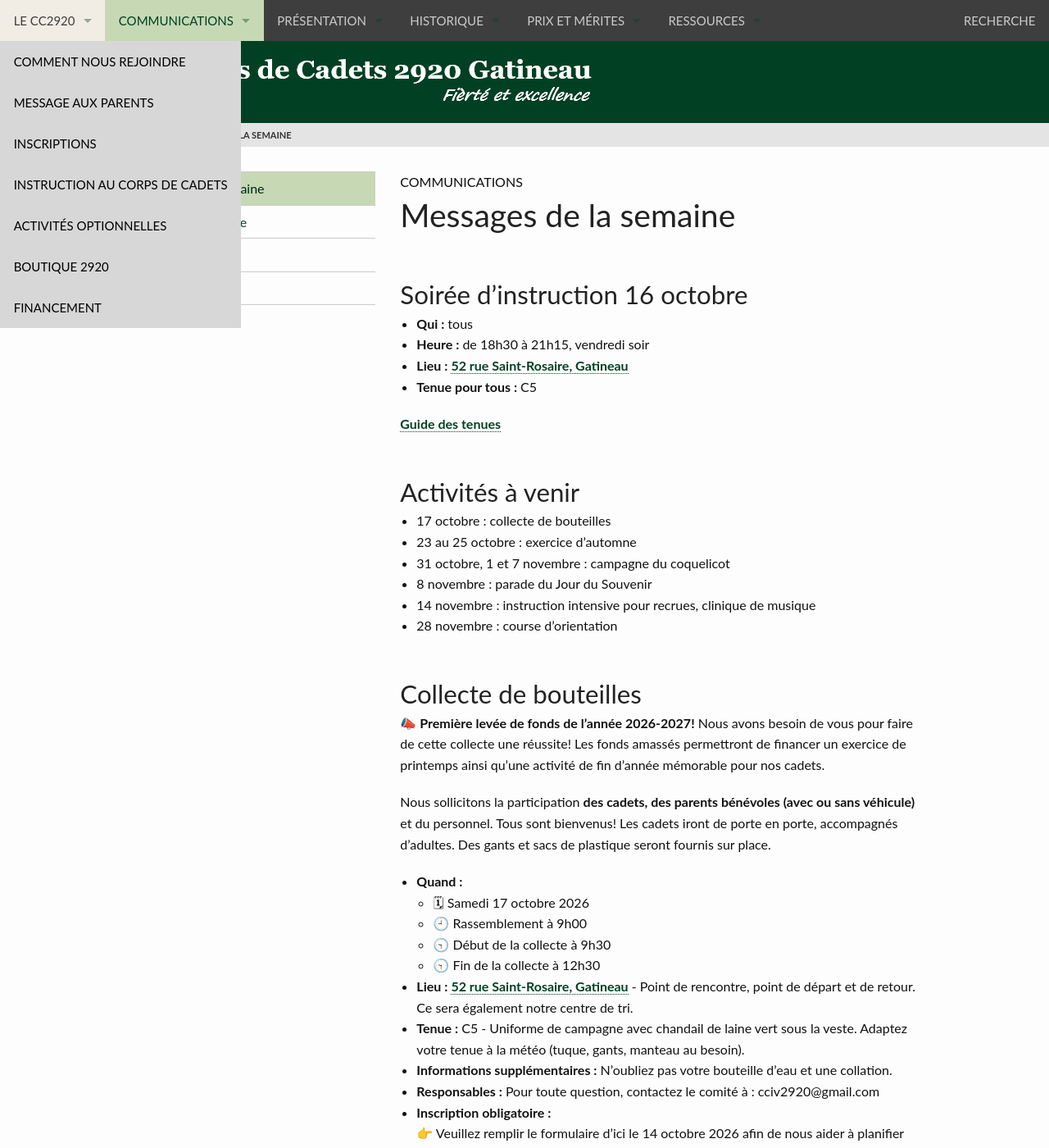
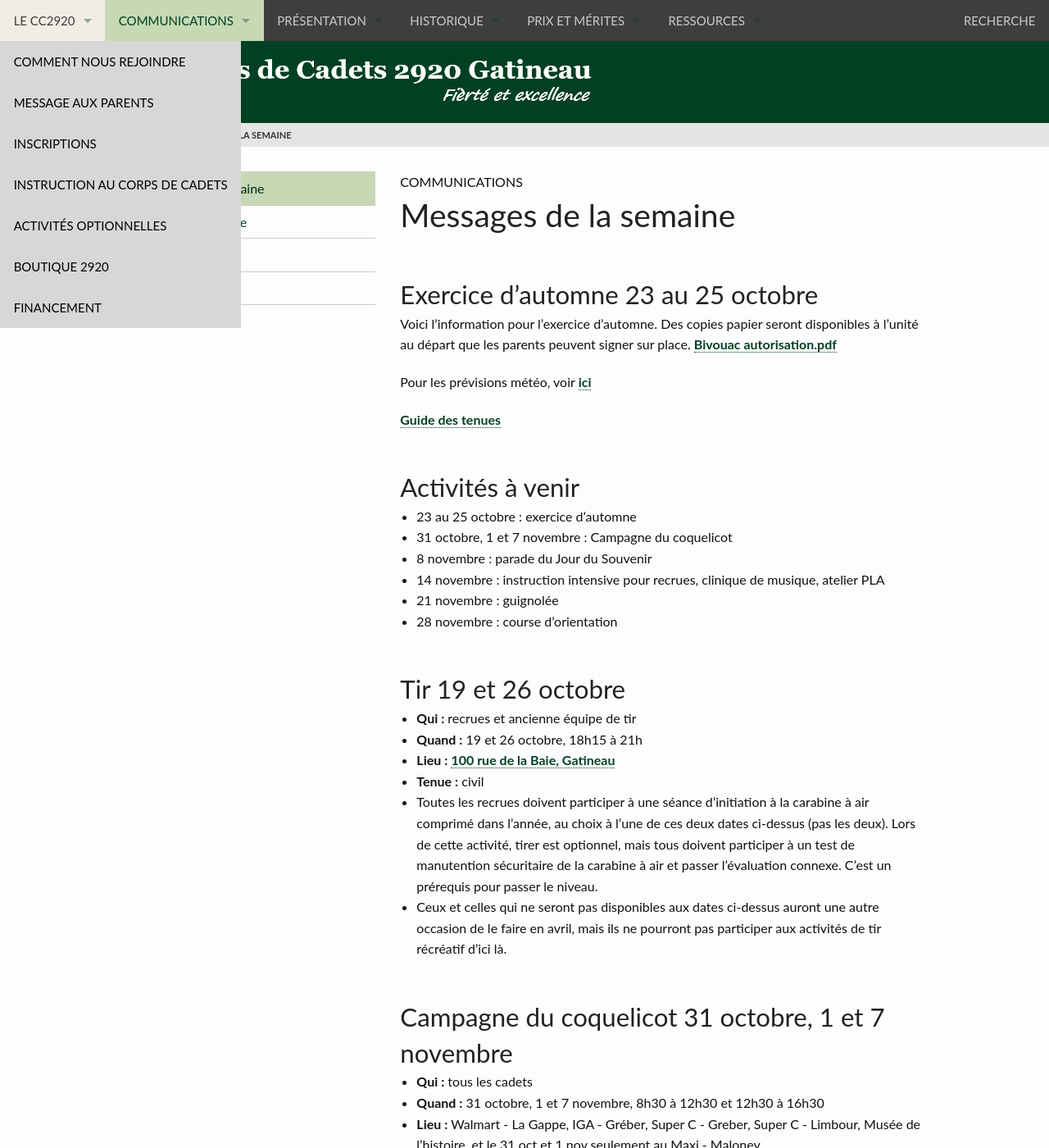
Before and after one commit to CC2920/web, a Jekyll site: the page built from _communications/messages.md, in a window 1280 px wide and 1400 px high. Shown: the whole window at 82% size. Built offline with Jekyll 4.4.1, drawn with Linux system fonts in a browser that asks for light colours; some of the changed text lies outside the part shown.

Commit message:
Messages de la semaine - 23 octobre
Updated the messages for upcoming events, including the autumn exercise and shooting sessions. Removed outdated information and added details for new activities.

```diff
--- a/_communications/messages.md
+++ b/_communications/messages.md
@@ -3,71 +3,56 @@ title:  "Messages de la semaine"
 layout: "messages"
 ---
 
-## Soirée d’instruction 16 octobre
-- **Qui :** tous
-- **Heure :** de 18h30 à 21h15, vendredi soir
-- **Lieu :** [52 rue Saint-Rosaire, Gatineau](https://maps.app.goo.gl/s8CkVfUYvJYYVzY17)
-- **Tenue pour tous :** C5
+## Exercice d’automne 23 au 25 octobre
+Voici l’information pour l’exercice d’automne. Des copies papier seront disponibles à l’unité au départ que les parents peuvent signer sur place. [Bivouac autorisation.pdf](https://1drv.ms/b/c/eec907a8a97cc844/IQBPtXJF9LkSTIVnNe_XpgklAblEy8aU7zELRptZXPMY8TI?e=GfQXoY)
+
+Pour les prévisions météo, voir [ici](https://www.meteomedia.com/fr/ville/ca/quebec/ripon/7-jours)
 
 [Guide des tenues](https://cc2920.us21.list-manage.com/track/click?u=eadebede776501f499284ae20&id=d92d722dc9&e=0b8a47f805)
 
 
 ## Activités à venir
-- 17 octobre : collecte de bouteilles
 - 23 au 25 octobre : exercice d’automne
-- 31 octobre, 1 et 7 novembre : campagne du coquelicot
+- 31 octobre, 1 et 7 novembre : Campagne du coquelicot
 - 8 novembre : parade du Jour du Souvenir
-- 14 novembre : instruction intensive pour recrues, clinique de musique
+- 14 novembre : instruction intensive pour recrues, clinique de musique, atelier PLA
+- 21 novembre : guignolée
 - 28 novembre : course d’orientation
 
 
-## Collecte de bouteilles
-**📣 Première levée de fonds de l’année 2026-2027!**
-Nous avons besoin de vous pour faire de cette collecte une réussite! Les fonds amassés permettront de financer un exercice de printemps ainsi qu’une activité de fin d’année mémorable pour nos cadets.
-
-Nous sollicitons la participation **des cadets, des parents bénévoles (avec ou sans véhicule)** et du personnel. Tous sont bienvenus! Les cadets iront de porte en porte, accompagnés d’adultes. Des gants et sacs de plastique seront fournis sur place.
-
-- **Quand :**
-  - 🗓 Samedi 17 octobre 2026
-  - 🕘 Rassemblement à 9h00
-  - 🕤 Début de la collecte à 9h30
-  - 🕤 Fin de la collecte à 12h30
-- **Lieu :** [52 rue Saint-Rosaire, Gatineau](https://maps.app.goo.gl/s8CkVfUYvJYYVzY17) - Point de rencontre, point de départ et de retour. Ce sera également notre centre de tri.
-- **Tenue :** C5 - Uniforme de campagne avec chandail de laine vert sous la veste. Adaptez votre tenue à la météo (tuque, gants, manteau au besoin).
-- **Informations supplémentaires :**  N'oubliez pas votre bouteille d’eau et une collation.
-- **Responsables :** Pour toute question, contactez le comité à : cciv2920@gmail.com
-- **Inscription obligatoire :** <br />
-👉 Veuillez remplir le formulaire d’ici le 14 octobre 2026 afin de nous aider à planifier les équipes: [Formulaire de participation](https://forms.gle/eXNEztvEjWq2ZRM67)
-
-🙏 Merci à l’avance pour votre précieuse collaboration! Votre contribution est importante pour nos cadets.
-
-
-## Exercice d’automne 23 au 25 octobre
-Voici l’information pour l’exercice d’automne. Des copies papier seront disponibles à l’unité les vendredi soirs.
-[Bivouac autorisation.pdf](https://1drv.ms/b/c/eec907a8a97cc844/IQBPtXJF9LkSTIVnNe_XpgklAblEy8aU7zELRptZXPMY8TI?e=GfQXoY)
+## Tir 19 et 26 octobre
+- **Qui :** recrues et ancienne équipe de tir
+- **Quand :** 19 et 26 octobre, 18h15 à 21h
+- **Lieu :** [100 rue de la Baie, Gatineau](https://maps.app.goo.gl/DnFTU7ALrTDhjDoQ9)
+- **Tenue :** civil
+- Toutes les recrues doivent participer à une séance d’initiation à la carabine à air comprimé dans l’année, au choix à l’une de ces deux dates ci-dessus (pas les deux). Lors de cette activité, tirer est optionnel, mais tous doivent participer à un test de manutention sécuritaire de la carabine à air et passer l'évaluation connexe. C'est un prérequis pour passer le niveau.
+- Ceux et celles qui ne seront pas disponibles aux dates ci-dessus auront une autre occasion de le faire en avril, mais ils ne pourront pas participer aux activités de tir récréatif d’ici là.
 
 
 ## Campagne du coquelicot 31 octobre, 1 et 7 novembre
 - **Qui :** tous les cadets
 - **Quand :** 31 octobre, 1 et 7 novembre, 8h30 à 12h30 et 12h30 à 16h30
-- **Lieu :** Walmart - La Gappe, IGA - Gréber, Super C - Greber, Super C - Limbour, Musée de l’histoire, Maxi - Maloney
+- **Lieu :** Walmart - La Gappe, IGA - Gréber, Super C - Greber, Super C - Limbour, Musée de l’histoire, et le 31 oct et 1 nov seulement au Maxi - Maloney
 - **Tenue :** C3 ou civil propre pour ceux n'ayant pas encore l’uniforme.
 - Le corps de cadets va appuyer la Légion royale canadienne filiale 58 pendant la campagne du coquelicot. Les cadets y seront aux lieux et heures ci-dessus en équipe de deux ou trois.
 - La participation compte comme du service communautaire afin de se qualifier pour son niveau et les cadets du niveau rouge et plus devraient faire au moins une demi-journée. Nous invitons aussi les nouveaux cadets et cadets de s'inscrire aussi pour vivre l'expérience et apprendre à connaître d'autres cadets. Il est possible de faire plusieurs quarts, donc de 1 à 6.
 - Si vous avez des questions, pour connaître les dates et endroits ayant encore besoin de participants ou pour vous inscrire, svp communiquer avec IC D Brunette en personne vendredi soir ou au <danielpbrunette@gmail.com>.
+- Il est possible que les cadets seniors devront changer d'endroit, pour assurer une présence et le mentorat des cadets plus juniors.
+
 
 ## Instruction intensive pour recrues 14 novembre
 Les recrues nées avant le 1er janvier 2013 ont l’opportunité de sauter de niveau d’instruction au niveau rouge ou argent afin d’être avec des jeunes de leur âge. Une journée d’instruction intensive aura lieu le 14 novembre pour bénéficier de cette transition. Heures et lieu exacts à venir.
 
 
-## Limitation des inscriptions selon l'âge
-fin d'assurer un encadrement sécuritaire et de qualité pour l'ensemble des cadets, nous devons respecter des ratios de supervision adaptés à l'âge et aux besoins des participants. En raison des capacités d'encadrement actuellement disponibles, nous ne sommes malheureusement plus en mesure d'accepter de nouvelles inscriptions de jeunes âgés de plus de 12 ans. Cette mesure vise à maintenir un environnement sécuritaire et à offrir une expérience positive à tous les cadets déjà inscrits. Nous comprenons que cette décision puisse être décevante et nous vous remercions de votre compréhension.
+## Atelier PLA 14 novembre
+Pour les cadet-cadre inscrits du Programme de leadership avancé, les détails seront publiés dans votre groupe privée lorsque disponibles.
 
 
-## Tir
-- **Qui :** les cadets ayant fait partie de l’équipe de tir l’an dernier pour ce lundi.
-- **Quand :** les lundis début 18h15, heure de fin selon les cadets présents
-- **Lieu :** [100 rue de la Baie, Gatineau](https://maps.app.goo.gl/DnFTU7ALrTDhjDoQ9)
+## Musique
+- **Qui :** tous les cadets intéressés
+- **Quand :** les dimanches de 8h45 à 13h
+- **Lieu :** [188 Alexandre-Taché, Gatineau](https://maps.app.goo.gl/2P8uYhaVri9YqjkJA)
+- **Tenue :** civile
 
 
 ## Peloton de précision
@@ -77,19 +62,19 @@ fin d'assurer un encadrement sécuritaire et de qualité pour l'ensemble des cad
 - **Informations supplémentaires :** Tenue civile avec les bottes de parade si vous l’avez. Apportez une bouteille d’eau et des collations si vous le désirez.
 
 
-## Musique
-- **Qui :** tous les cadets intéressés
-- **Quand :** les dimanches de 8h45 à 13h
-- **Lieu :** [188 Alexandre-Taché, Gatineau](https://maps.app.goo.gl/2P8uYhaVri9YqjkJA)
-- **Tenue :** civile
-
-
 ## Biathlon
 - **Qui :** tous les cadets intéressés
 - **Quand :** les samedis de 10h à 12h, compétition inter-unité le 21 novembre. Prochaine pratique le 31 octobre.
 - **Lieu :** lieu variable. Pour le 31 octobre, Polyvalente de l’Érablière [500 rue de Cannes](https://maps.app.goo.gl/bCK4D2xEEmGaZjN48)
 - **Tenue :** sport extérieur. Apportez collation et bouteille d’eau.
-- Voici le plan d’entraînement proposé pour cette semaine : [Plan entrainement - semaine 2 - .docx](https://csdraveurs-my.sharepoint.com/:w:/g/personal/marieevebarrette_cssd_gouv_qc_ca/IQA-awg8X7W-Tb1qVc2eQvkUAX7Mp8Mpyo7jcSPrKmItgeI?e=jDi5Av)
 - Aux participants, veuillez envoyer un courriel à l'adresse suivante afin de vous ajouter à notre groupe de discussion Messenger: <stjean.guillaume@gmail.com>.
 
+
+## Collecte de bouteilles
+Samedi dernier, le 17 octobre, le comité de soutien a tenu sa première collecte de fonds. Nous aimerions féliciter et remercier les quelques 80 cadet.tes, parents, officiers et bénévoles qui ont fait, de cette journée, une grande réussite. Malgré le soleil et une température plus froide, tous.tes ont participé en gardant le sourire. Mission accomplie pour cette première collecte de fonds. Fierté et Excellence !
+
+
+## Hoodie
+Vous désirez augmenter votre sentiment d’appartenance au Corps de cadets 2920 Gatineau, nous lancerons très bientôt une vente de chandail de style « hoodie » aux couleurs du Corps de cadets. Le bon de commande officiel sera ajouté au message de la semaine et sur notre Facebook. Restez à l’affût.
+
 Si vous avez des questions, n’hésitez pas à nous contacter à <2920armee@cadets.gc.ca>.
```
